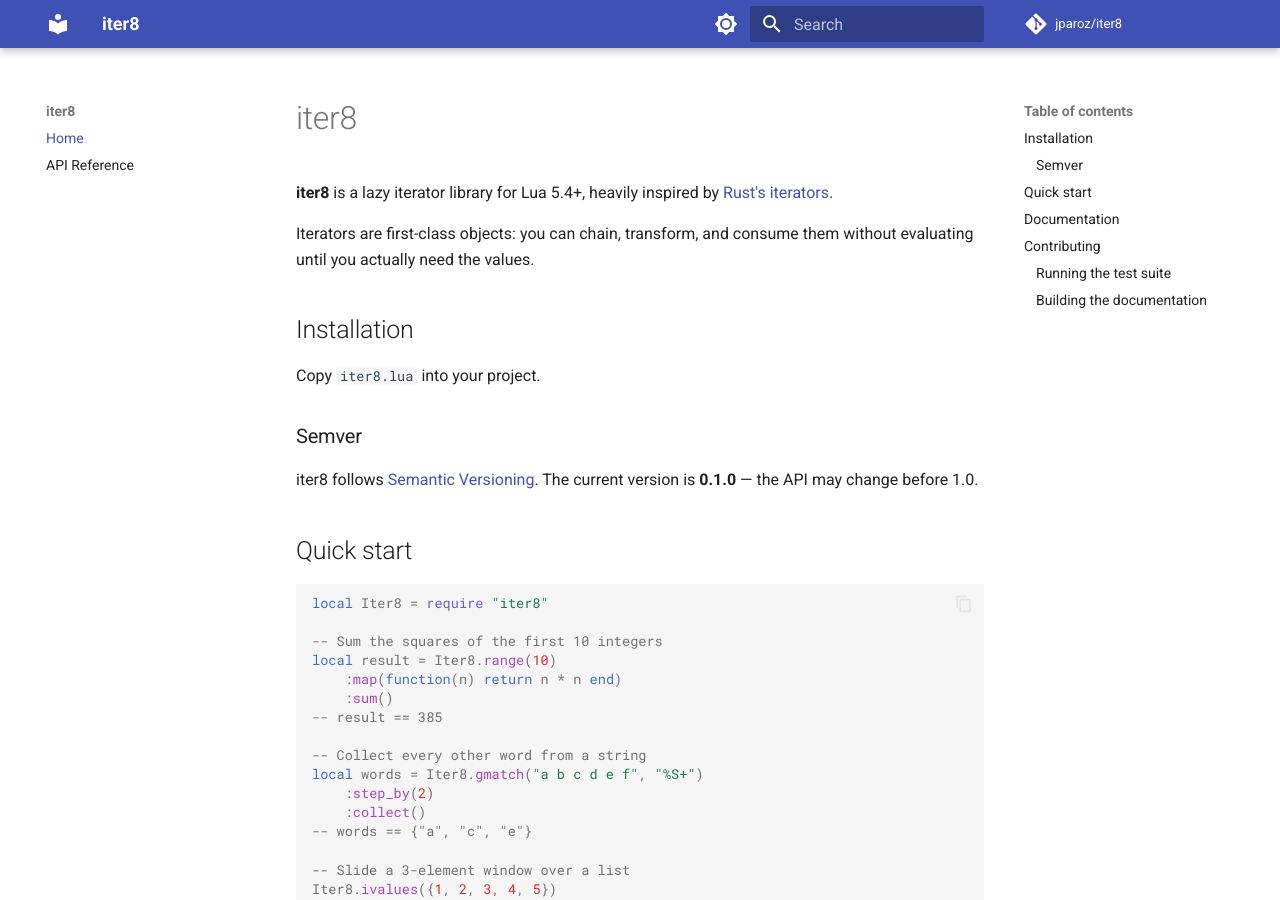
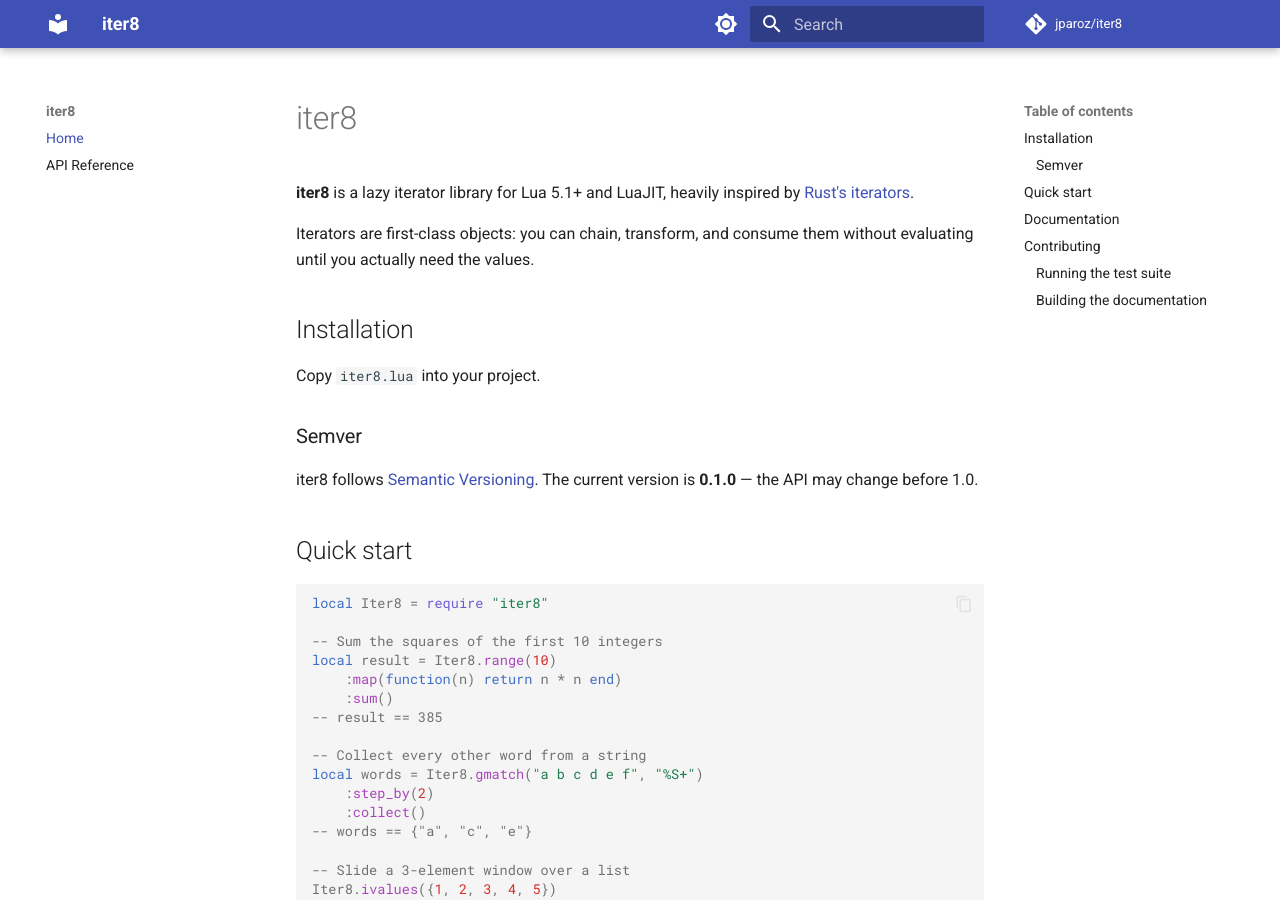
Before and after one commit to jparoz/iter8, an MkDocs documentation site: the page built from docs/index.md, in a window 1280 px wide and 900 px high. Built offline with MkDocs 1.6.1 and Material for MkDocs 9.7.7, drawn with Linux system fonts in a browser that asks for light colours; comment, search, counter and statistics services are not loaded.

Commit message:
Update version references from Lua 5.4+ to Lua 5.1+/LuaJIT
Co-Authored-By: Claude Sonnet 4.6 <noreply@anthropic.com>

````diff
--- a/docs/extract.py
+++ b/docs/extract.py
@@ -232,7 +232,7 @@ def render_function(e: dict, level: int) -> list:
 def render(entries: list) -> str:
     lines = [
         "# iter8 API Reference\n",
-        "**iter8** is a lazy iterator library for Lua 5.4+.\n",
+        "**iter8** is a lazy iterator library for Lua 5.1+ and LuaJIT.\n",
         "",
         "```lua",
         'local Iter8 = require "iter8"',
--- a/docs/index.md
+++ b/docs/index.md
@@ -1,6 +1,6 @@
 # iter8
 
-**iter8** is a lazy iterator library for Lua 5.4+, heavily inspired by
+**iter8** is a lazy iterator library for Lua 5.1+ and LuaJIT, heavily inspired by
 [Rust's iterators](https://doc.rust-lang.org/std/iter/).
 
 Iterators are first-class objects: you can chain, transform, and consume them
--- a/mkdocs.yml
+++ b/mkdocs.yml
@@ -1,5 +1,5 @@
 site_name: iter8
-site_description: Lazy iterator objects for Lua 5.4+
+site_description: Lazy iterator objects for Lua 5.1+ and LuaJIT
 site_url: https://jparoz.github.io/iter8/
 repo_url: https://github.com/jparoz/iter8
 repo_name: jparoz/iter8
````
Also changed, not shown: README.md (+1 -1 lines).
